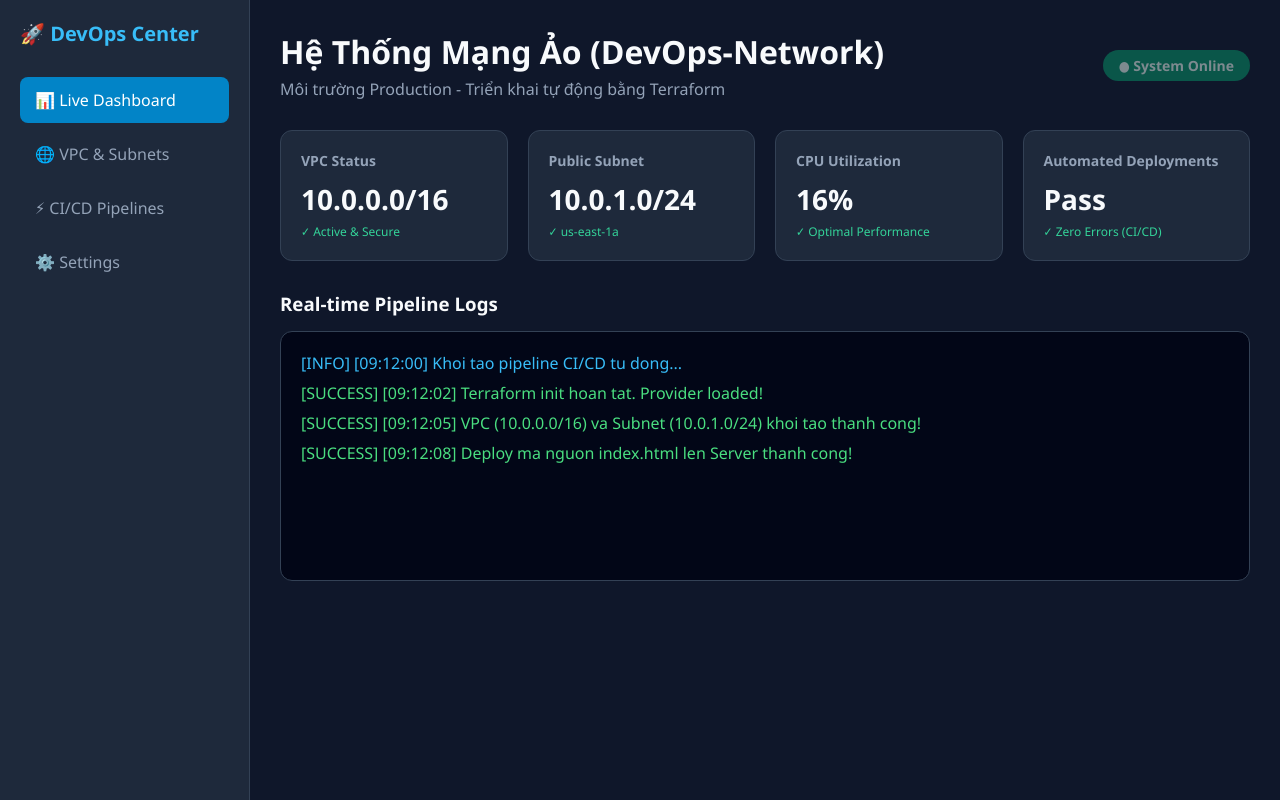
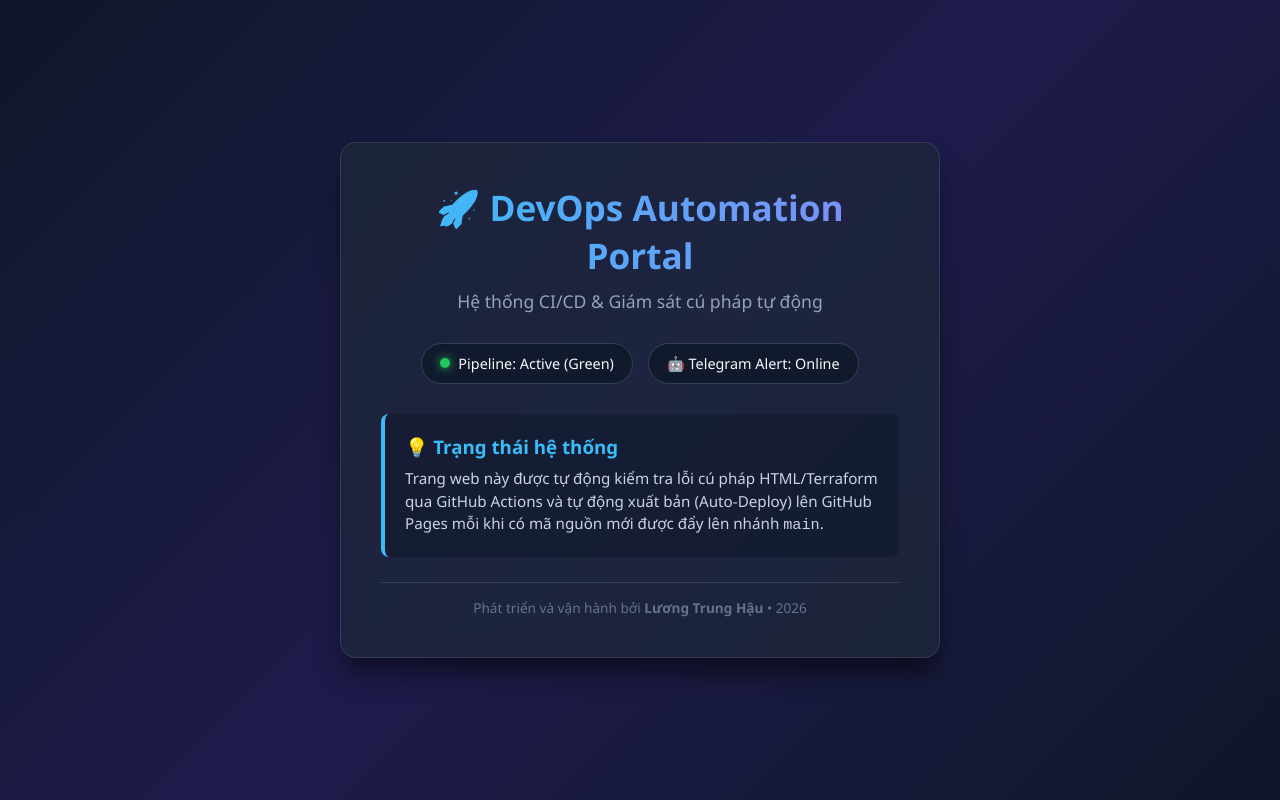
Before and after one commit to luongtrunghau/devops-network, a plain HTML site: page app/index.html in a window 1280 px wide. Drawn offline with Linux system fonts and the light colour scheme.

Commit message:
Upgrade index.html with professional DevOps UI

```diff
--- a/app/index.html
+++ b/app/index.html
@@ -3,84 +3,106 @@
 <head>
     <meta charset="UTF-8">
     <meta name="viewport" content="width=device-width, initial-scale=1.0">
-    <title>DevOps Live System Dashboard</title>
+    <title>DevOps Portal | Lương Trung Hậu</title>
     <style>
-        * { margin: 0; padding: 0; box-sizing: border-box; font-family: 'Segoe UI', Tahoma, Geneva, Verdana, sans-serif; }
-        body { background-color: #0f172a; color: #f8fafc; display: flex; height: 100vh; }
-        .sidebar { width: 250px; background-color: #1e293b; padding: 20px; border-right: 1px solid #334155; }
-        .sidebar h2 { color: #38bdf8; font-size: 20px; margin-bottom: 30px; display: flex; align-items: center; gap: 10px; }
-        .menu-item { padding: 12px 15px; margin-bottom: 8px; border-radius: 8px; cursor: pointer; color: #94a3b8; transition: 0.3s; }
-        .menu-item.active, .menu-item:hover { background-color: #0284c7; color: white; }
-        .main-content { flex: 1; padding: 30px; overflow-y: auto; }
-        .header { display: flex; justify-content: space-between; align-items: center; margin-bottom: 30px; }
-        .status-badge { background-color: #059669; color: #ecfdf5; padding: 6px 16px; border-radius: 20px; font-weight: bold; font-size: 14px; animation: pulse 2s infinite; }
-        @keyframes pulse { 0% { opacity: 1; } 50% { opacity: 0.5; } 100% { opacity: 1; } }
-        .stats-grid { display: grid; grid-template-columns: repeat(auto-fit, minmax(220px, 1fr)); gap: 20px; margin-bottom: 30px; }
-        .card { background-color: #1e293b; padding: 20px; border-radius: 12px; border: 1px solid #334155; }
-        .card h4 { color: #94a3b8; font-size: 14px; margin-bottom: 10px; }
-        .card .value { font-size: 28px; font-weight: bold; color: #f8fafc; }
-        .card .sub { font-size: 12px; color: #34d399; margin-top: 5px; }
-        .terminal { background-color: #020617; border-radius: 12px; padding: 20px; font-family: 'Courier New', Courier, monospace; border: 1px solid #334155; height: 250px; overflow-y: auto; color: #38bdf8; }
-        .log-line { margin-bottom: 8px; }
-        .log-success { color: #4ade80; }
-        .log-info { color: #38bdf8; }
+        * { margin: 0; padding: 0; box-sizing: border-box; }
+        body {
+            font-family: 'Segoe UI', Tahoma, Geneva, Verdana, sans-serif;
+            background: linear-gradient(135deg, #0f172a, #1e1b4b, #0f172a);
+            color: #f8fafc;
+            min-height: 100vh;
+            display: flex;
+            justify-content: center;
+            align-items: center;
+            padding: 20px;
+        }
+        .container {
+            background: rgba(30, 41, 59, 0.7);
+            backdrop-filter: blur(12px);
+            border: 1px solid rgba(255, 255, 255, 0.1);
+            border-radius: 16px;
+            padding: 40px;
+            max-width: 600px;
+            width: 100%;
+            box-shadow: 0 20px 25px -5px rgba(0, 0, 0, 0.5);
+            text-align: center;
+        }
+        h1 {
+            font-size: 2.2rem;
+            margin-bottom: 10px;
+            background: linear-gradient(to right, #38bdf8, #818cf8);
+            -webkit-background-clip: text;
+            -webkit-text-fill-color: transparent;
+        }
+        .subtitle {
+            color: #94a3b8;
+            font-size: 1.1rem;
+            margin-bottom: 30px;
+        }
+        .badge-container {
+            display: flex;
+            justify-content: center;
+            gap: 15px;
+            margin-bottom: 30px;
+            flex-wrap: wrap;
+        }
+        .badge {
+            background: rgba(15, 23, 42, 0.8);
+            border: 1px solid #334155;
+            padding: 10px 18px;
+            border-radius: 30px;
+            font-size: 0.9rem;
+            display: flex;
+            align-items: center;
+            gap: 8px;
+        }
+        .status-dot {
+            width: 10px;
+            height: 10px;
+            background-color: #22c55e;
+            border-radius: 50%;
+            box-shadow: 0 0 10px #22c55e;
+        }
+        .card {
+            background: rgba(15, 23, 42, 0.5);
+            border-left: 4px solid #38bdf8;
+            padding: 20px;
+            border-radius: 8px;
+            text-align: left;
+            margin-bottom: 25px;
+        }
+        .card h3 { color: #38bdf8; margin-bottom: 8px; }
+        .card p { color: #cbd5e1; font-size: 0.95rem; line-height: 1.5; }
+        .footer {
+            color: #64748b;
+            font-size: 0.85rem;
+            border-top: 1px solid #334155;
+            padding-top: 15px;
+        }
     </style>
 </head>
 <body>
-    <div class="sidebar">
-        <h2>🚀 DevOps Center</h2>
-        <div class="menu-item active">📊 Live Dashboard</div>
-        <div class="menu-item">🌐 VPC & Subnets</div>
-        <div class="menu-item">⚡ CI/CD Pipelines</div>
-        <div class="menu-item">⚙️ Settings</div>
-    </div>
-    <div class="main-content">
-        <div class="header">
-            <div>
-                <h1>Hệ Thống Mạng Ảo (DevOps-Network)</h1>
-                <p style="color: #94a3b8; margin-top: 5px;">Môi trường Production - Triển khai tự động bằng Terraform</p>
+    <div class="container">
+        <h1>🚀 DevOps Automation Portal</h1>
+        <p class="subtitle">Hệ thống CI/CD & Giám sát cú pháp tự động</p>
+
+        <div class="badge-container">
+            <div class="badge">
+                <div class="status-dot"></div> Pipeline: Active (Green)
             </div>
-            <div class="status-badge">● System Online</div>
-        </div>
-
-        <div class="stats-grid">
-            <div class="card">
-                <h4>VPC Status</h4>
-                <div class="value">10.0.0.0/16</div>
-                <div class="sub">✓ Active & Secure</div>
-            </div>
-            <div class="card">
-                <h4>Public Subnet</h4>
-                <div class="value">10.0.1.0/24</div>
-                <div class="sub">✓ us-east-1a</div>
-            </div>
-            <div class="card">
-                <h4>CPU Utilization</h4>
-                <div class="value" id="cpu-usage">12%</div>
-                <div class="sub">✓ Optimal Performance</div>
-            </div>
-            <div class="card">
-                <h4>Automated Deployments</h4>
-                <div class="value">Pass</div>
-                <div class="sub">✓ Zero Errors (CI/CD)</div>
+            <div class="badge">
+                🤖 Telegram Alert: Online
             </div>
         </div>
 
-        <h3 style="margin-bottom: 15px;">Real-time Pipeline Logs</h3>
-        <div class="terminal" id="terminal-logs">
-            <div class="log-line log-info">[INFO] [09:12:00] Khoi tao pipeline CI/CD tu dong...</div>
-            <div class="log-line log-success">[SUCCESS] [09:12:02] Terraform init hoan tat. Provider loaded!</div>
-            <div class="log-line log-success">[SUCCESS] [09:12:05] VPC (10.0.0.0/16) va Subnet (10.0.1.0/24) khoi tao thanh cong!</div>
-            <div class="log-line log-success">[SUCCESS] [09:12:08] Deploy ma nguon index.html len Server thanh cong!</div>
+        <div class="card">
+            <h3>💡 Trạng thái hệ thống</h3>
+            <p>Trang web này được tự động kiểm tra lỗi cú pháp HTML/Terraform qua GitHub Actions và tự động xuất bản (Auto-Deploy) lên GitHub Pages mỗi khi có mã nguồn mới được đẩy lên nhánh <code>main</code>.</p>
+        </div>
+
+        <div class="footer">
+            Phát triển và vận hành bởi <strong>Lương Trung Hậu</strong> &bull; 2026
         </div>
     </div>
-
-    <script>
-        // Hiệu ứng giả lập chỉ số CPU nhảy số liên tục cho sinh động
-        setInterval(() => {
-            const cpu = Math.floor(Math.random() * 15) + 10;
-            document.getElementById('cpu-usage').innerText = cpu + '%';
-        }, 3000);
-    </script>
 </body>
 </html>
```
